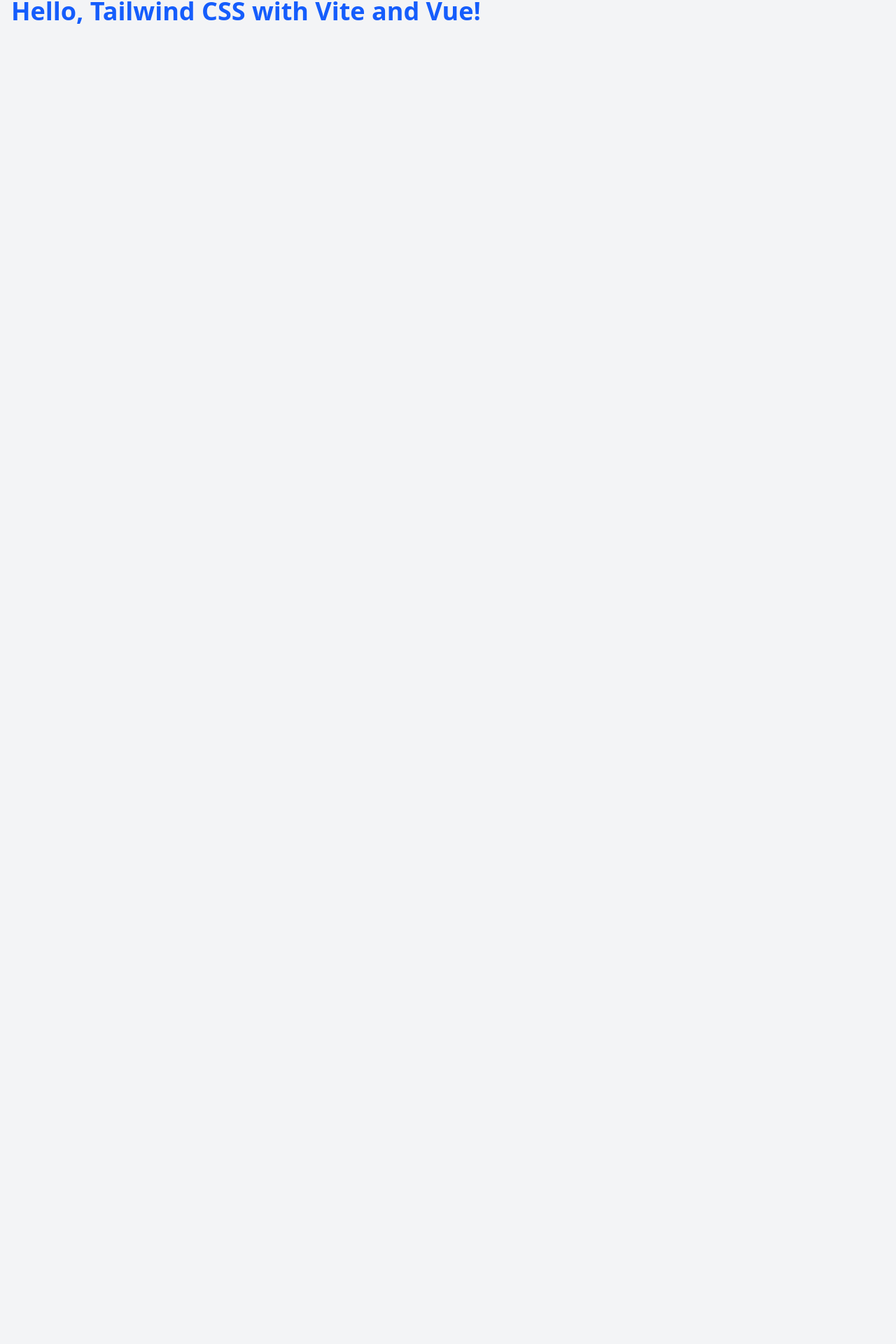
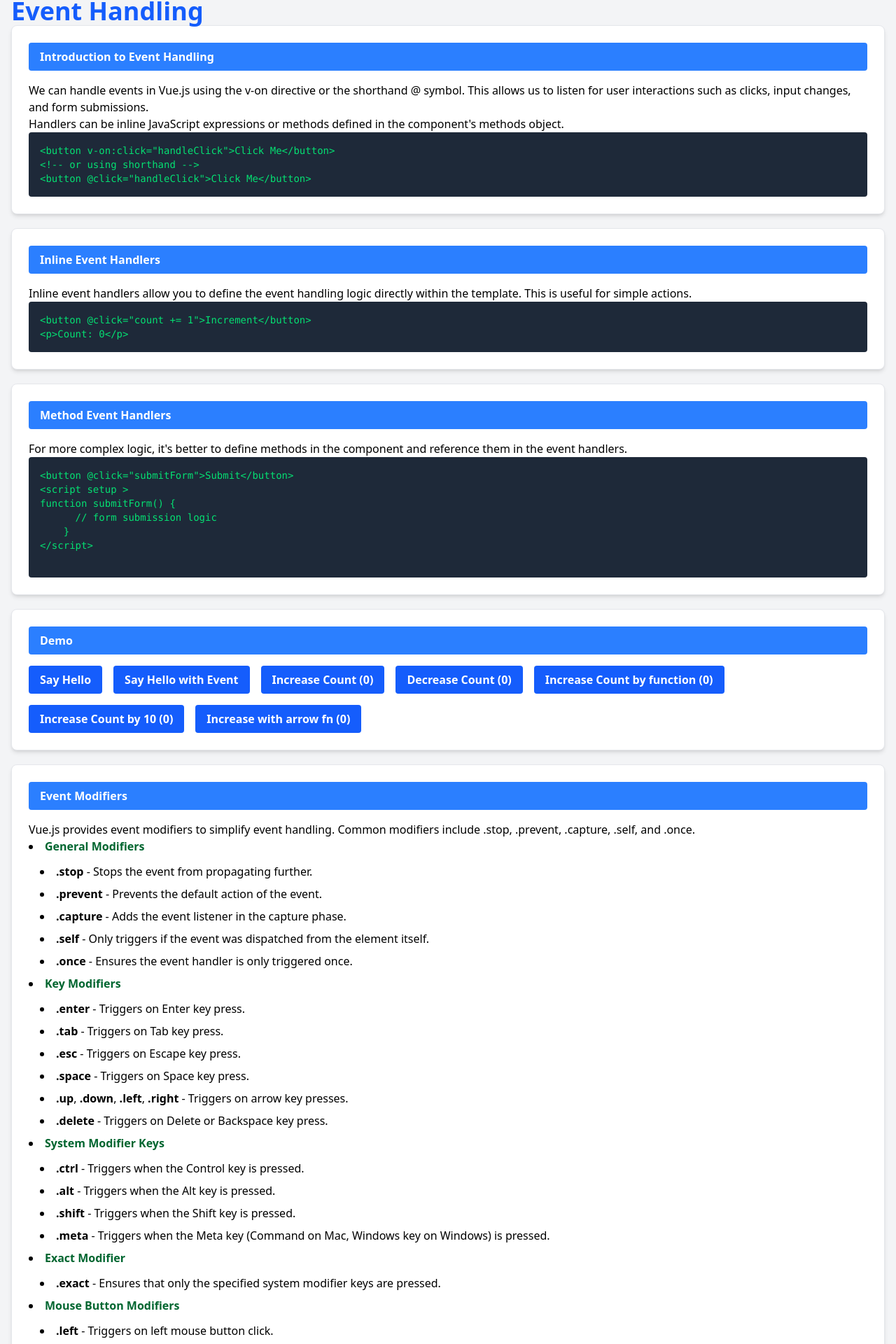
Before and after one commit to shahnewazz/vue-practice, a Vue app: page / in a window 1280 px wide. Shown: the part 20-1940 px from the top of the page at 70% size. Before the commit the page ends 800 px from the top, so only its background shows below. Built offline with nearby package versions, Linux system fonts and the light colour scheme.

Commit message:
added changes

```diff
--- a/src/App.vue
+++ b/src/App.vue
@@ -1,10 +1,148 @@
 <script setup>
+import { ref } from 'vue';
 
+function say(message, event = null) {
+  console.log(event);
+  alert(message);
+}
+const count = ref(0);
+
+function increaseCount() {
+  count.value += 1;
+}
+
+function increaseCountByValue(value) {
+  count.value += value;
+}
 </script>
 
 <template>
   <div class="container mx-auto p-4">
-    <h1 class="text-4xl font-bold text-blue-600">Hello, Tailwind CSS with Vite and Vue!</h1>
+    <h1 class="text-4xl font-bold text-blue-600">Event Handling</h1>
+
+
+    <div class="topic-box">
+      <h2 class="topic-header">Introduction to Event Handling</h2>
+      <p>
+        We can handle events in Vue.js using the v-on directive or the shorthand @ symbol. This allows us to listen for user interactions such as clicks, input changes, and form submissions.
+      </p>
+      <p>
+        Handlers can be inline JavaScript expressions or methods defined in the component's methods object.
+      </p>
+      <pre class="topic-code">
+&lt;button v-on:click="handleClick"&gt;Click Me&lt;/button&gt
+&lt;!-- or using shorthand --&gt;
+&lt;button @click="handleClick"&gt;Click Me&lt;/button&gt;</pre>
+    </div>
+
+    <div class="topic-box">
+      <h2 class="topic-header">Inline Event Handlers</h2>
+      <p>
+        Inline event handlers allow you to define the event handling logic directly within the template. This is useful for simple actions.
+      </p>
+      <pre class="topic-code">
+&lt;button @click="count += 1"&gt;Increment&lt;/button&gt;
+&lt;p&gt;Count: {{ count }}&lt;/p&gt;</pre>
+    </div>
+
+    <div class="topic-box">
+      <h2 class="topic-header">Method Event Handlers</h2>
+      <p>
+        For more complex logic, it's better to define methods in the component and reference them in the event handlers.
+      </p>
+      <pre class="topic-code">
+&lt;button @click="submitForm"&gt;Submit&lt;/button&gt;
+&lt;script setup &gt;
+function submitForm() {
+      // form submission logic
+    }
+&lt;/script&gt;
+      </pre>
+    </div>
+
+    <div class="topic-box">
+      <h2 class="topic-header">Demo</h2>
+      <div class="flex flex-wrap gap-4">
+        <button @click="say('hello')">
+          Say Hello
+        </button>
+        <button @click="say('Please open console and check the logs', $event)">
+          Say Hello with Event
+        </button>
+        <button @click="count += 1">
+          Increase Count ({{ count }})
+        </button>
+        <button @click="count -= 1">
+          Decrease Count ({{ count }})
+        </button>
+        <button @click="increaseCount()">
+          Increase Count by function ({{ count }})
+        </button>
+        <button @click="increaseCountByValue(10)">
+          Increase Count by 10 ({{ count }})
+        </button>
+        <button @click="(event) => { count += 10; console.log(event); }">
+          Increase with arrow fn ({{ count }})
+        </button>
+      </div>
+    </div>
+
+     <div class="topic-box">
+      <h2 class="topic-header">Event Modifiers</h2>
+      <p>
+        Vue.js provides event modifiers to simplify event handling. Common modifiers include .stop, .prevent, .capture, .self, and .once.
+      </p>
+      <ul>
+        <li>
+          <span>General Modifiers</span>
+          <ul>
+            <li><strong>.stop</strong> - Stops the event from propagating further.</li>
+            <li><strong>.prevent</strong> - Prevents the default action of the event.</li>
+            <li><strong>.capture</strong> - Adds the event listener in the capture phase.</li>
+            <li><strong>.self</strong> - Only triggers if the event was dispatched from the element itself.</li>
+            <li><strong>.once</strong> - Ensures the event handler is only triggered once.</li>
+          </ul>
+        </li>
+        <li>
+          <span>Key Modifiers</span>
+          <ul>
+            <li><strong>.enter</strong> - Triggers on Enter key press.</li>
+            <li><strong>.tab</strong> - Triggers on Tab key press.</li>
+            <li><strong>.esc</strong> - Triggers on Escape key press.</li>
+            <li><strong>.space</strong> - Triggers on Space key press.</li>
+            <li><strong>.up</strong>, <strong>.down</strong>, <strong>.left</strong>, <strong>.right</strong> - Triggers on arrow key presses.</li>
+            <li><strong>.delete</strong> - Triggers on Delete or Backspace key press.</li>
+          </ul>
+        </li>
+        <li>
+          <span>System Modifier Keys</span>
+          <ul>
+            <li><strong>.ctrl</strong> - Triggers when the Control key is pressed.</li>
+            <li><strong>.alt</strong> - Triggers when the Alt key is pressed.</li>
+            <li><strong>.shift</strong> - Triggers when the Shift key is pressed.</li>
+            <li><strong>.meta</strong> - Triggers when the Meta key (Command on Mac, Windows key on Windows) is pressed.</li>
+          </ul>
+        </li>
+        <li>
+          <span>Exact Modifier</span>
+          <ul>
+            <li><strong>.exact</strong> - Ensures that only the specified system modifier keys are pressed.</li>
+          </ul>
+        </li>
+        <li>
+          <span>Mouse Button Modifiers</span>
+          <ul>
+            <li><strong>.left</strong> - Triggers on left mouse button click.</li>
+            <li><strong>.right</strong> - Triggers on right mouse button click.</li>
+            <li><strong>.middle</strong> - Triggers on middle mouse button click.</li>
+          </ul>
+        </li>
+      </ul>
+      <pre class="topic-code">
+&lt;button @click.stop="handleClick"&gt;Click Me&lt;/button&gt;
+&lt;form @submit.prevent="submitForm"&gt;...&lt;/form&gt;</pre>
+    </div>
+
   </div>
 </template>
 
--- a/src/style.css
+++ b/src/style.css
@@ -9,6 +9,21 @@
 @layer base {
   code {
     @apply bg-red-100 text-red-500 font-medium text-sm  px-3 rounded inline-block font-mono;
+  }
+  button {
+    @apply bg-blue-600 text-white font-semibold py-2 px-4 rounded hover:bg-blue-700 cursor-pointer;
+  }
+  ul {
+    @apply list-disc list-inside;
+  }
+  ul li span{
+    @apply font-bold text-green-800 inline-block mb-3;
+  }
+  ul li {
+    @apply mb-2;
+  }
+  ul li ul{
+    @apply ps-4 mb-2;
   }
 }
 
```
